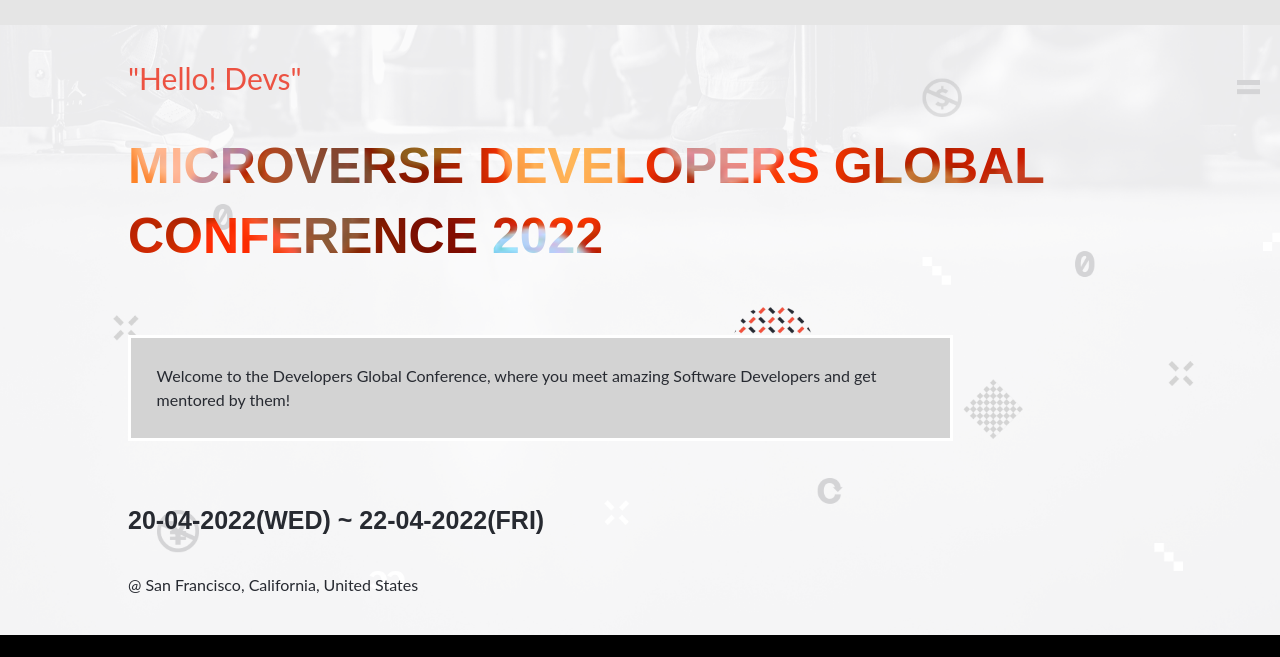
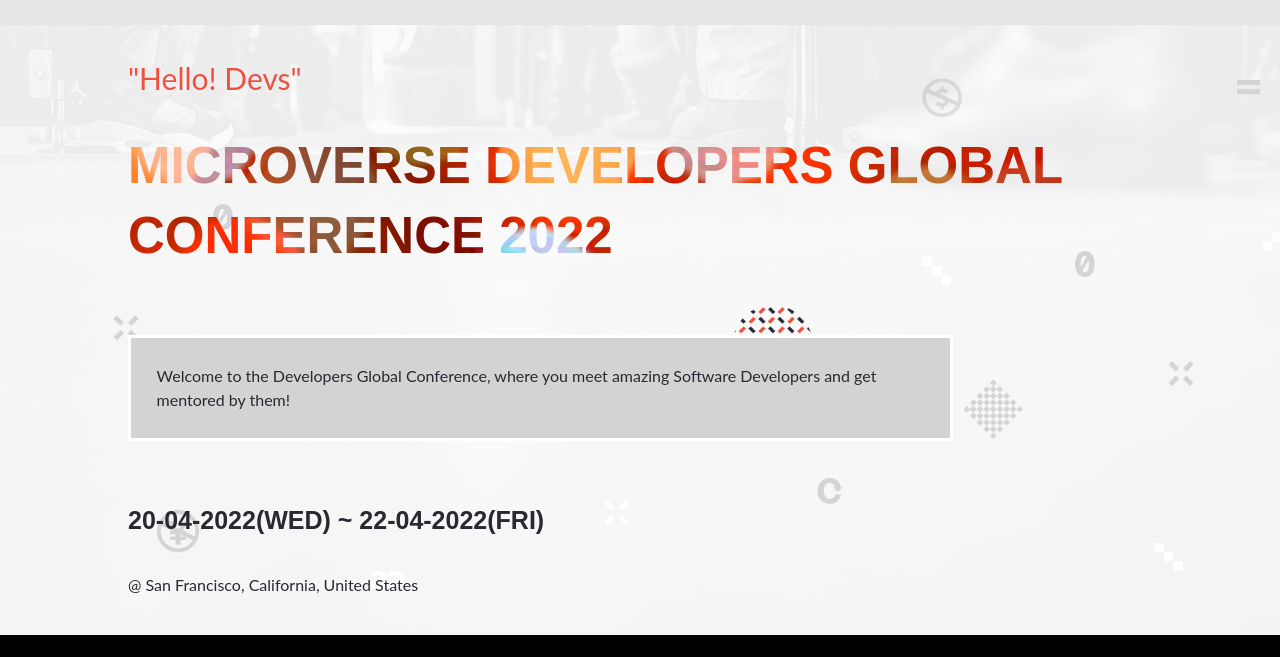
Before and after one commit to Yorsyboy/Capstone, a website: page index.html in a window 1280 px wide. Shown: the part 143-800 px from the top of the page. Drawn offline with Linux system fonts and the light colour scheme; a web font is replaced by a local one.

Commit message:
fix font size"

```diff
--- a/main.css
+++ b/main.css
@@ -125,7 +125,7 @@
 
 .title {
   width: 93%;
-  font-size: 50px;
+  font-size: 40px;
   line-height: 70px;
   display: flex;
   padding-left: 10%;
@@ -397,7 +397,7 @@
 
 .about-title {
   color: #ec5242;
-  font-size: 55px;
+  font-size: 47px;
   line-height: 70px;
   display: flex;
   text-align: center;
@@ -625,4 +625,8 @@
     color: white;
     padding-top: 0%;
   }
+
+  .title {
+    font-size: 51px;
+  }
 }
```
